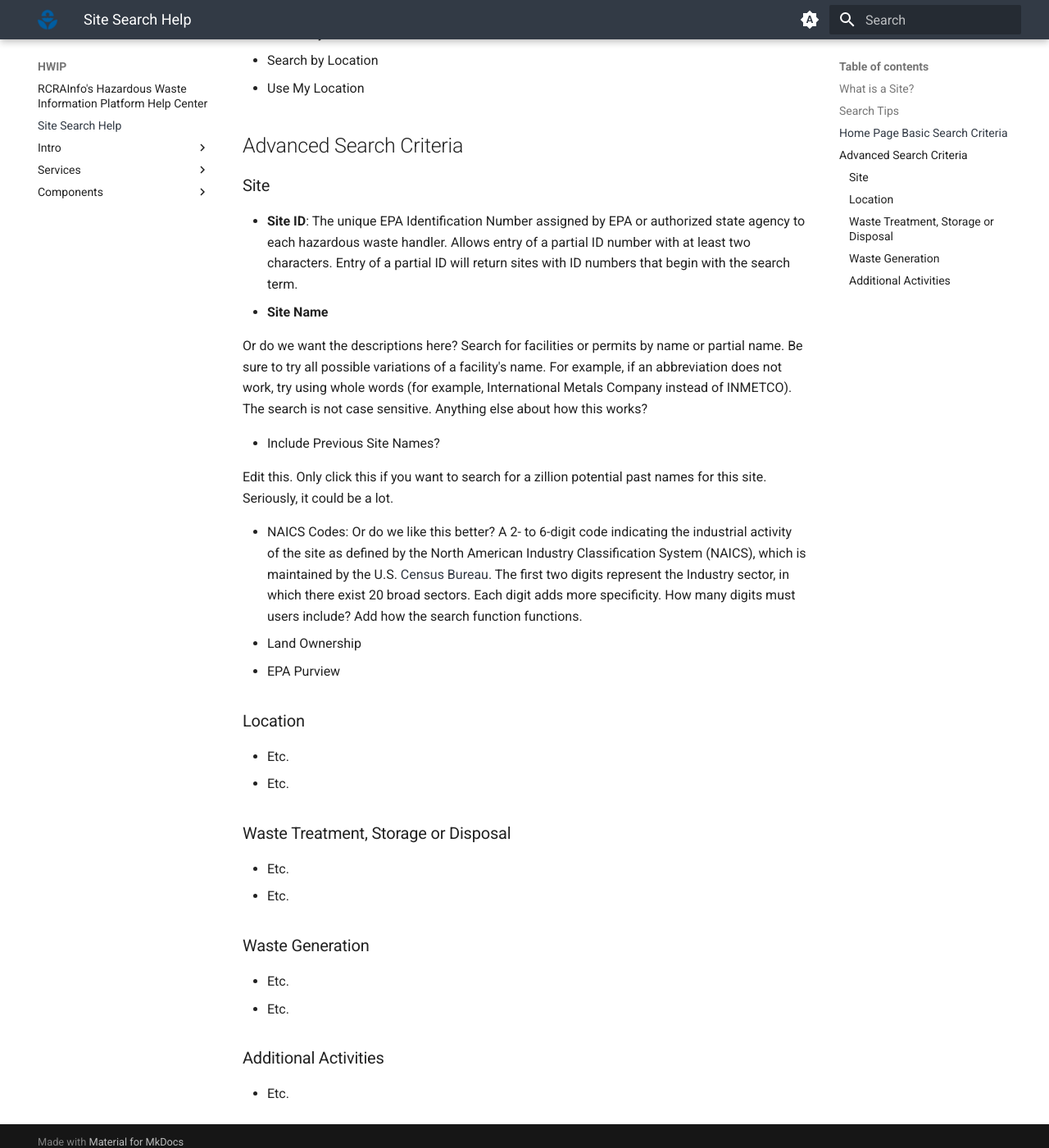
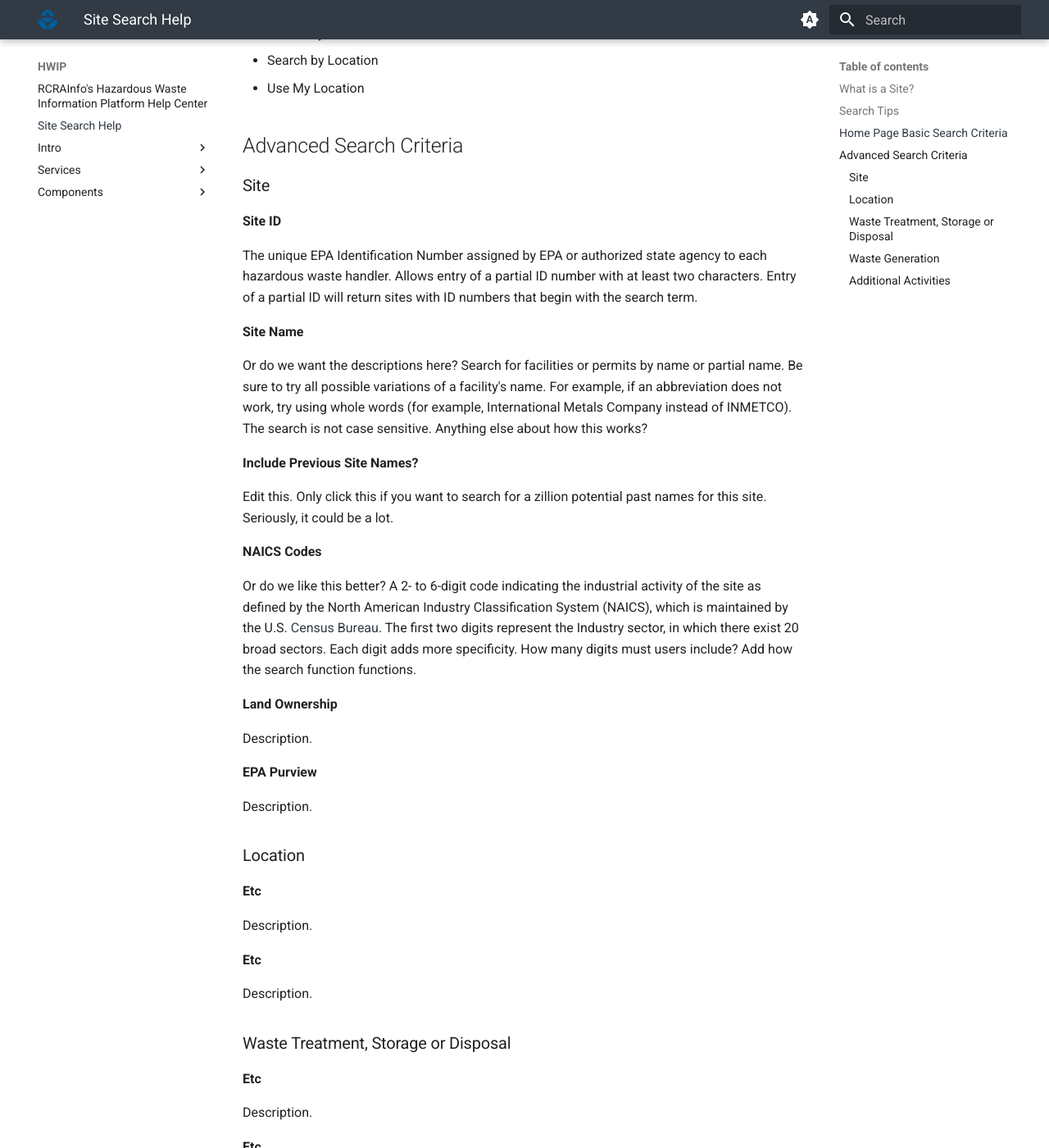
Before and after one commit to furrlori-oss/hwip, an MkDocs documentation site: the page built from docs/search-help.md, in a window 1280 px wide and 1400 px high, scrolled down 849 px. Shown: the whole window at 82% size. Built offline with MkDocs 1.6.1 and Material for MkDocs 9.7.7, drawn with Linux system fonts in a browser that asks for light colours; some of the changed text lies outside the part shown.

Commit message:
Update search-help.md
Finished outline.

```diff
--- a/docs/search-help.md
+++ b/docs/search-help.md
@@ -15,26 +15,60 @@ The word “site” on this website refers to any type of regulated hazardous wa
 - Use My Location
 ## Advanced Search Criteria
 ### Site
-- **Site ID**: The unique EPA Identification Number assigned by EPA or authorized state agency to each hazardous waste handler. Allows entry of a partial ID number with at least two characters. Entry of a partial ID will return sites with ID numbers that begin with the search term.
-- **Site Name**
+**Site ID**
 
-  Or do we want the descriptions here? Search for facilities or permits by name or partial name. Be sure to try all possible variations of a facility's name. For example, if an abbreviation does not work, try using whole words (for example, International Metals Company instead of INMETCO). The search is not case sensitive. Anything else about how this works?
+The unique EPA Identification Number assigned by EPA or authorized state agency to each hazardous waste handler. Allows entry of a partial ID number with at least two characters. Entry of a partial ID will return sites with ID numbers that begin with the search term.
 
-- Include Previous Site Names?
+**Site Name**
 
-  Edit this. Only click this if you want to search for a zillion potential past names for this site. Seriously, it could be a lot.
+Or do we want the descriptions here? Search for facilities or permits by name or partial name. Be sure to try all possible variations of a facility's name. For example, if an abbreviation does not work, try using whole words (for example, International Metals Company instead of INMETCO). The search is not case sensitive. Anything else about how this works?
 
-- NAICS Codes: Or do we like this better? A 2- to 6-digit code indicating the industrial activity of the site as defined by the North American Industry Classification System (NAICS), which is maintained by the U.S. [Census Bureau](https://www.census.gov/naics/). The first two digits represent the Industry sector, in which there exist 20 broad sectors. Each digit adds more specificity. How many digits must users include? Add how the search function functions.
-- Land Ownership
-- EPA Purview
+**Include Previous Site Names?**
+
+Edit this. Only click this if you want to search for a zillion potential past names for this site. Seriously, it could be a lot.
+
+**NAICS Codes**
+
+Or do we like this better? A 2- to 6-digit code indicating the industrial activity of the site as defined by the North American Industry Classification System (NAICS), which is maintained by the U.S. [Census Bureau](https://www.census.gov/naics/). The first two digits represent the Industry sector, in which there exist 20 broad sectors. Each digit adds more specificity. How many digits must users include? Add how the search function functions.
+
+**Land Ownership**
+
+Description.
+
+**EPA Purview**
+
+Description.
+
 ### Location
-- Etc.
-- Etc.
+
+**Etc**
+
+Description.
+
+**Etc**
+
+Description.
+
 ### Waste Treatment, Storage or Disposal
-- Etc.
-- Etc.
+
+**Etc**
+
+Description.
+
+**Etc**
+
 ### Waste Generation
-- Etc.
-- Etc.
+
+**Etc**
+
+Description.
+
+**Etc**
+
+Description.
+
 ### Additional Activities
-- Etc.
+
+**Etc**
+
+Description.
```
